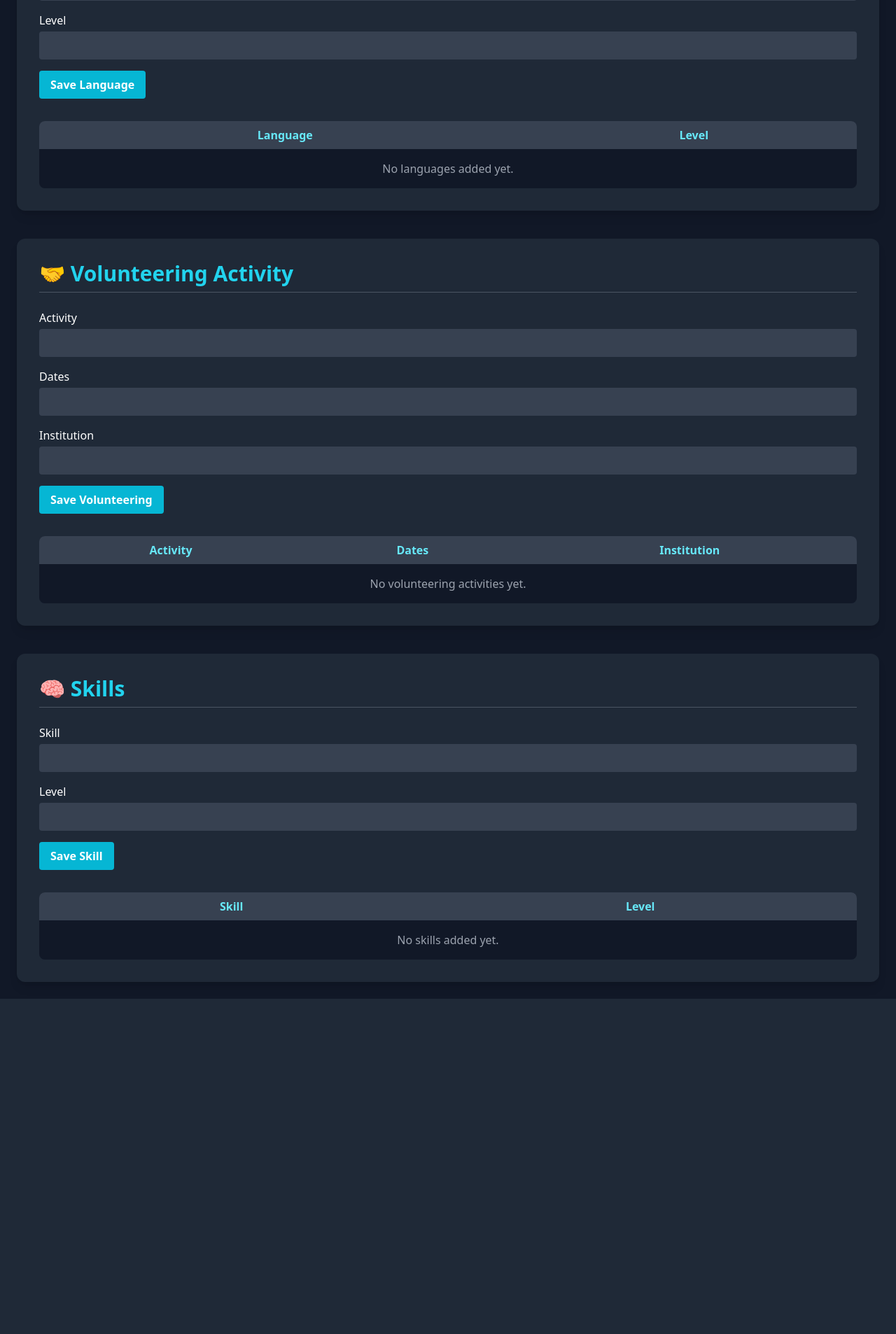
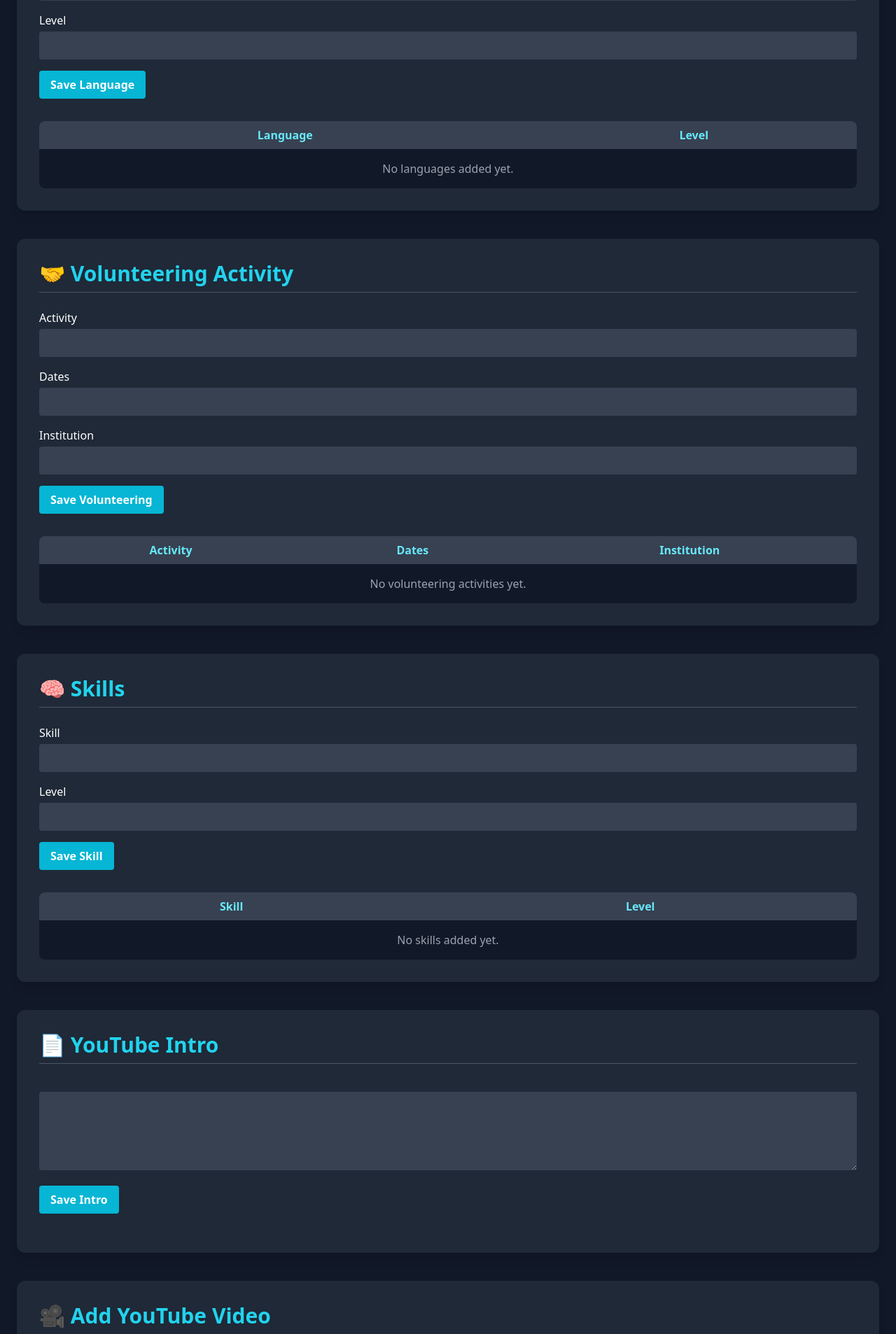
Before and after one commit to abouelnasrr/porto, a Django app: page /dashboard/ in a window 1280 px wide. Shown: the part 4377-6283 px from the top of the page at 70% size. Before the commit the page ends 5804 px from the top, so only its background shows below. Run offline with Django 5.2, Linux system fonts and the light colour scheme; data comes from the database, SQL or seed files in the repository; data that the repository does not hold is empty; some libraries are stand-ins or nearby versions.

Commit message:
created youtube page and scenario, also deleted un necessary malfunctioning code and fixed some issues

```diff
--- a/main/forms.py
+++ b/main/forms.py
@@ -1,7 +1,7 @@
 from django import forms
 from .models import Experience, PortoData, ContactMessage, Project, ProjectMedia
 # from .models import Experience, Education, Skill, Certificate, Language, Volunteering
-from .models import Summary, Education
+from .models import  Education
 
 
 class PortoForm(forms.ModelForm):
@@ -45,17 +45,17 @@ class ProjectMediaForm(forms.ModelForm):
         }
 
 
-class SummaryForm(forms.ModelForm):
-    class Meta:
-        model = Summary
-        fields = ['content']
-        widgets = {
-            'content': forms.Textarea(attrs={
-                'class': 'w-full p-4 rounded-lg border border-gray-300 shadow-sm focus:outline-none focus:ring focus:border-blue-300',
-                'rows': 6,
-                'placeholder': 'Write a short professional summary...'
-            }),
-        }
+# class SummaryForm(forms.ModelForm):
+#     class Meta:
+#         model = Summary
+#         fields = ['content']
+#         widgets = {
+#             'content': forms.Textarea(attrs={
+#                 'class': 'w-full p-4 rounded-lg border border-gray-300 shadow-sm focus:outline-none focus:ring focus:border-blue-300',
+#                 'rows': 6,
+#                 'placeholder': 'Write a short professional summary...'
+#             }),
+#         }
 
 # class ExperienceForm(forms.ModelForm):
 #     class Meta:
@@ -143,3 +143,23 @@ class SkillForm(forms.ModelForm):
             'skill': forms.TextInput(attrs={'class': 'w-full p-2 rounded bg-gray-700 text-white'}),
             'level': forms.TextInput(attrs={'class': 'w-full p-2 rounded bg-gray-700 text-white'}),
         }
+
+
+from .models import YouTubeIntro, YouTubeVideo
+
+class YouTubeIntroForm(forms.ModelForm):
+    class Meta:
+        model = YouTubeIntro
+        fields = ['content']
+        widgets = {
+            'content': forms.Textarea(attrs={'class': 'w-full p-2 rounded bg-gray-700 text-white', 'rows': 4})
+        }
+
+class YouTubeVideoForm(forms.ModelForm):
+    class Meta:
+        model = YouTubeVideo
+        fields = ['title', 'url']
+        widgets = {
+            'title': forms.TextInput(attrs={'class': 'w-full p-2 rounded bg-gray-700 text-white'}),
+            'url': forms.URLInput(attrs={'class': 'w-full p-2 rounded bg-gray-700 text-white'}),
+        }
--- a/main/templates/main/base.html
+++ b/main/templates/main/base.html
@@ -12,10 +12,10 @@
 
     <!-- Navbar -->
     <nav class="bg-gray-800 shadow-lg p-4 flex justify-between items-center">
-        <h1 class="text-2xl font-bold text-white animate-fade-in">My Portfolio</h1>
+        <h1 class="text-2xl font-bold text-white animate-fade-in">Aly Abou Elnasr</h1>
         <div class="space-x-4">
             <a href="/" class="hover:text-cyan-400 transition duration-300">Home</a>
-            <!-- <a href="/youtube/" class="hover:text-cyan-400 transition duration-300">Youtube</a> -->
+            <a href="/youtube/" class="hover:text-cyan-400 transition duration-300">Youtube</a>
             <a href="/cv/" class="hover:text-cyan-400 transition duration-300">CV</a>
             <a href="/dashboard/" class="hover:text-cyan-400 transition duration-300">Dashboard</a>
         </div>
@@ -25,6 +25,38 @@
     <div class="container mx-auto p-6">
         {% block content %}{% endblock %}
     </div>
+    <footer class="bg-gray-900 text-white py-8 mt-20 border-t border-gray-700">
+        <div class="max-w-6xl mx-auto px-4 grid grid-cols-1 sm:grid-cols-2 md:grid-cols-3 gap-6">
+            <!-- Contact Info -->
+            <div>
+                <h3 class="text-cyan-400 text-xl font-semibold mb-4">📞 My Contact</h3>
+                <ul class="space-y-2 text-gray-300 text-sm">
+                    <li><strong>Email:</strong> <a href="mailto:alyabouelnasr76@gmail.com" class="text-cyan-300 hover:underline">alyabouelnasr76@gmail.com</a></li>
+                    <li><strong>Phone:</strong> <a href="tel:+201155246483" class="text-cyan-300 hover:underline">+20 1155 246 483</a></li>
+                    <li><strong>Instagram:</strong> <a href="https://instagram.com/abou_elnasr" target="_blank" class="text-cyan-300 hover:underline">@abou_elnasr</a></li>
+                </ul>
+            </div>
+
+            <!-- Optional: Add More Columns -->
+            <div>
+                <h3 class="text-cyan-400 text-xl font-semibold mb-4">📍 Location</h3>
+                <p class="text-gray-400 text-sm">Alexandria, Egypt</p>
+            </div>
+
+            <div>
+                <h3 class="text-cyan-400 text-xl font-semibold mb-4">🌐 Socials</h3>
+                <ul class="space-y-2 text-sm">
+                    <li><a href="#" class="text-cyan-300 hover:underline">LinkedIn</a></li>
+                    <li><a href="#" class="text-cyan-300 hover:underline">GitHub</a></li>
+                    <li><a href="#" class="text-cyan-300 hover:underline">YouTube</a></li>
+                </ul>
+            </div>
+        </div>
+
+        <div class="text-center text-gray-500 text-xs mt-8">
+            &copy; {{ now|date:"Y" }} Aly AbouElnasr . All rights reserved.
+        </div>
+    </footer>
 
 </body>
 
--- a/main/templates/main/dashboard.html
+++ b/main/templates/main/dashboard.html
@@ -509,4 +509,59 @@
     </table>
 </section>
 
+<section class="bg-gray-800 p-8 mt-10 rounded-xl shadow-lg">
+    <h2 class="text-3xl font-bold text-cyan-400 mb-6 border-b border-gray-600 pb-2">📄 YouTube Intro</h2>
+
+    <form method="post" class="space-y-4 mb-6">
+        {% csrf_token %} {{ youtube_intro_form.content }}
+        <button type="submit" name="save_intro" class="bg-cyan-500 hover:bg-cyan-600 text-white font-semibold py-2 px-4 rounded transition">
+            Save Intro
+        </button>
+    </form>
+</section>
+
+<section class="bg-gray-800 p-8 mt-10 rounded-xl shadow-lg">
+    <h2 class="text-3xl font-bold text-cyan-400 mb-6 border-b border-gray-600 pb-2">🎥 Add YouTube Video</h2>
+
+    <form method="post" class="space-y-4 mb-6">
+        {% csrf_token %}
+        <input type="hidden" name="add_video" value="1"> {{ youtube_video_form.title.label_tag }} {{ youtube_video_form.title }} {{ youtube_video_form.url.label_tag }} {{ youtube_video_form.url }}
+        <button type="submit" class="bg-cyan-500 hover:bg-cyan-600 text-white font-semibold py-2 px-4 rounded transition">
+            Add Video
+        </button>
+    </form>
+
+    <h3 class="text-xl font-semibold text-white mb-3">Current Videos</h3>
+    <table class="w-full text-white bg-gray-900 rounded-lg overflow-hidden">
+        <thead class="bg-gray-700 text-cyan-300">
+            <tr>
+                <th class="py-2 px-4">Title</th>
+                <th class="py-2 px-4">URL</th>
+                <th class="py-2 px-4">Actions</th>
+            </tr>
+        </thead>
+        <tbody>
+            {% for vid in youtube_videos %}
+            <tr class="border-t border-gray-600">
+                <td class="py-2 px-4">{{ vid.title }}</td>
+                <td class="py-2 px-4 text-blue-300"><a href="{{ vid.url }}" target="_blank">{{ vid.url }}</a></td>
+                <td class="py-2 px-4">
+                    <form method="post" action="{% url 'delete_video' vid.id %}">
+                        {% csrf_token %}
+                        <button class="text-red-400 hover:underline">Delete</button>
+                    </form>
+                </td>
+            </tr>
+            {% empty %}
+            <tr>
+                <td colspan="3" class="text-center text-gray-400 py-4">No videos added yet.</td>
+            </tr>
+            {% endfor %}
+        </tbody>
+    </table>
+</section>
+
+
+
+
 {% endblock %}
--- a/main/urls.py
+++ b/main/urls.py
@@ -10,7 +10,7 @@ urlpatterns = [
     path('save/<int:pk>/', views.save_message, name='save_message'),
     path('star/<int:pk>/', views.star_message, name='star_message'),
     path('delete/<int:pk>/', views.delete_message, name='delete_message'),
-    # path('youtube/', views.youtube_view, name='youtube'),
+    path('youtube/', views.youtube, name='youtube'),
     path('cv/', views.cv, name='cv'),
     # path('add-experience/', views.add_experience, name='add_experience'),
     # path('add-education/', views.add_education, name='add_education'),
@@ -19,6 +19,7 @@ urlpatterns = [
     # path('add-language/', views.add_language, name='add_language'),
     # path('add-volunteering/', views.add_volunteering, name='add_volunteering'),
     # path('edit-summary/', views.edit_summary, name='edit_summary'),
+    path('delete-video/<int:pk>/', views.delete_video, name='delete_video'),
 
 
 ]+ static(settings.MEDIA_URL, document_root=settings.MEDIA_ROOT)
--- a/main/views.py
+++ b/main/views.py
@@ -1,14 +1,12 @@
 from django.shortcuts import render, redirect,get_object_or_404
 from .forms import ContactMessageForm, PortoForm, ProjectForm, ProjectMediaForm
 from .models import ContactMessage, PortoData, Project, ProjectMedia
-# from .forms import ExperienceForm, EducationForm, SkillForm, CertificateForm, LanguageForm, VolunteeringForm
-from .models import Summary
-from .forms import SummaryForm
 from .models import Experience, Education
 from .forms import ExperienceForm, EducationForm
 from .models import Language, Volunteering, Skill
 from .forms import LanguageForm, VolunteeringForm, SkillForm
-
+from .models import YouTubeIntro, YouTubeVideo
+from .forms import YouTubeIntroForm, YouTubeVideoForm
 
 def porto(request):
     # Get the latest PortoData or use defaults
@@ -44,6 +42,10 @@ def porto(request):
     })
 
 def dashboard(request):
+    youtube_intro, _ = YouTubeIntro.objects.get_or_create(pk=1)
+    youtube_intro_form = YouTubeIntroForm(request.POST or None, instance=youtube_intro)
+    youtube_video_form = YouTubeVideoForm()
+    youtube_videos = YouTubeVideo.objects.all()
     language_form = LanguageForm()
     languages = Language.objects.all()
 
@@ -77,6 +79,15 @@ def dashboard(request):
     ).delete()
 
     if request.method == 'POST':
+        if 'save_intro' in request.POST and youtube_intro_form.is_valid():
+            youtube_intro_form.save()
+            return redirect('dashboard')
+
+        if 'add_video' in request.POST:
+            youtube_video_form = YouTubeVideoForm(request.POST)
+            if youtube_video_form.is_valid():
+                youtube_video_form.save()
+                return redirect('dashboard')
         if 'language_submit' in request.POST:
             language_form = LanguageForm(request.POST)
             if language_form.is_valid():
@@ -125,11 +136,6 @@ def dashboard(request):
             return redirect('dashboard')  # Redirect to Porto page after save
     else:
         form = PortoForm()
-    # summary, created = Summary.objects.get_or_create(pk=1)
-    # if request.method == 'POST' and 'summary' in request.POST:
-        # summary.content = request.POST.get('summary')
-        # summary.save()
-        # return redirect('dashboard')
     return render(request, 'main/dashboard.html', {
         'form': form,
         'project_form': project_form,
@@ -153,6 +159,9 @@ def dashboard(request):
         'volunteerings': volunteerings,
         'skill_form': skill_form,
         'skills': skills,
+        'youtube_intro_form': youtube_intro_form,
+        'youtube_video_form': youtube_video_form,
+        'youtube_videos': youtube_videos,
     })
 
 
@@ -181,12 +190,9 @@ def delete_message(request, pk):
 
 
 def cv(request):
-    # from .models import Experience, Education, Skill, Certificate, Language, Volunteering,
     from .models import PortoData
     experiences = Experience.objects.all()
     educations = Education.objects.all()
-    # experiences = Experience.objects.all()
-    # educations = Education.objects.all()
     languages = Language.objects.all()
     volunteerings = Volunteering.objects.all()
     skills = Skill.objects.all()
@@ -204,16 +210,17 @@ def cv(request):
     })
 
 
+def youtube(request):
+    intro = YouTubeIntro.objects.first()
+    videos = YouTubeVideo.objects.all()
+    return render(request, 'main/youtube.html', {
+        'intro': intro,
+        'videos': videos
+    })
+from django.shortcuts import get_object_or_404
 
-# def edit_summary(request):
-#     summary, _ = Summary.objects.get_or_create(pk=1)
-
-#     if request.method == 'POST':
-#         form = SummaryForm(request.POST, instance=summary)
-#         if form.is_valid():
-#             form.save()
-#             return redirect('edit_summary')  # redirect to itself
-#     else:
-#         form = SummaryForm(instance=summary)
-
-#     return render(request, 'dashboard/edit_summary.html', {'form': form})
+def delete_video(request, pk):
+    if request.method == 'POST':
+        video = get_object_or_404(YouTubeVideo, pk=pk)
+        video.delete()
+    return redirect('dashboard')
```
Also changed, not shown: main/models.py (+23 -10 lines), main/templates/main/youtube.html (added, +23 -0 lines), main/templates/main/youtube_page.html (deleted, +0 -17 lines), main/templatetags/youtube_extras.py (added, +18 -0 lines), main/migrations/0014_delete_youtubevideo.py (added), main/migrations/0015_youtubeintro_youtubevideo.py (added), main/migrations/0016_delete_summary.py (added).
